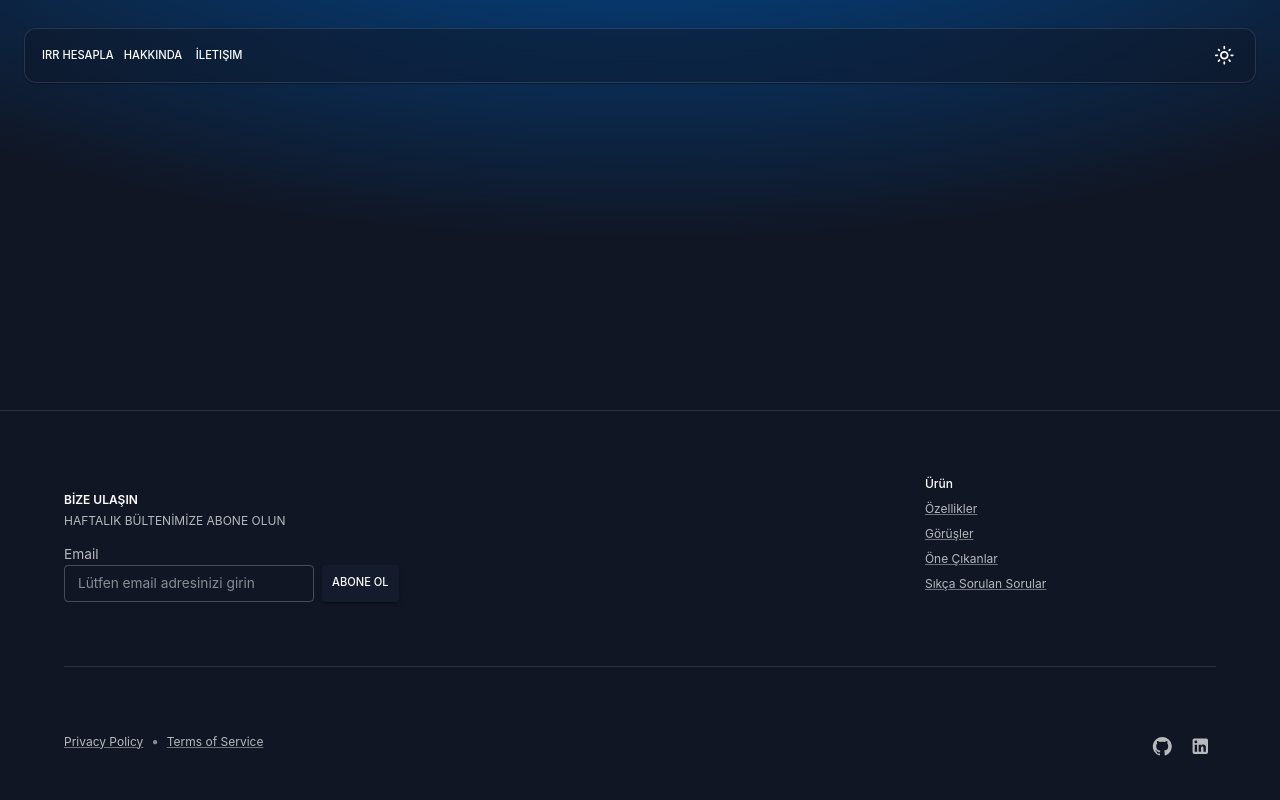
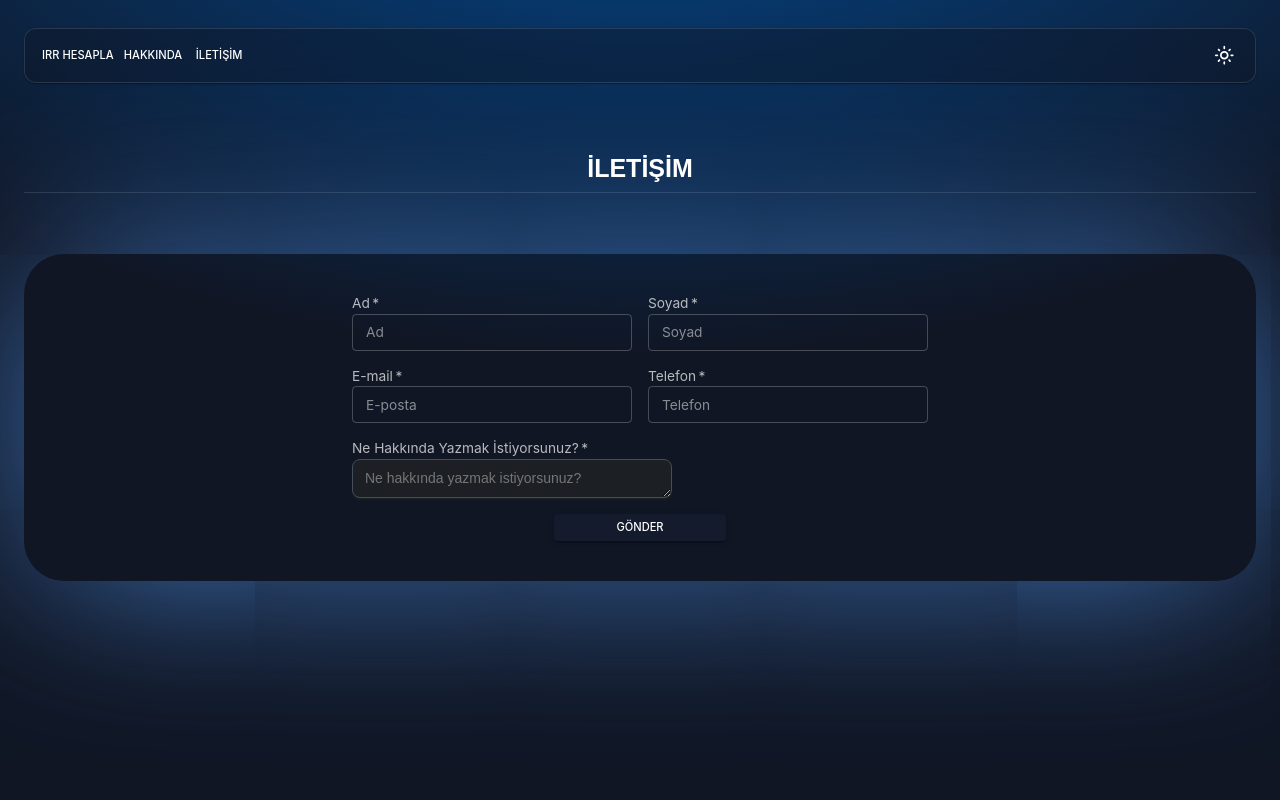
Before and after one commit to haticekatranciakgul/test.kredi-maliyeti-hesaplama, a React (Create React App) app: page /iletisim in a window 1280 px wide. Shown: the top 800 px of the page. Built offline with nearby package versions, Linux system fonts and the light colour scheme.

Commit message:
Update text

```diff
--- a/package.json
+++ b/package.json
@@ -6,6 +6,7 @@
     "@emotion/core": "^11.0.0",
     "@emotion/react": "^11.14.0",
     "@emotion/styled": "^11.14.0",
+    "@mui/base": "^5.0.0-beta.68",
     "@mui/icons-material": "^5.16.13",
     "@mui/material": "^5.16.14",
     "@mui/styles": "^6.3.0",
--- a/src/App.js
+++ b/src/App.js
@@ -21,7 +21,7 @@ const App = () => {
                             <Route path="/" element={<Home></Home>}></Route>
                             <Route path="/hesapla" element={<Calculate></Calculate>}></Route>
                             <Route path="/hakkinda" element={<About></About>}></Route>
-                            <Route path="/iletişim" element={<Contact></Contact>}></Route>
+                            <Route path="/iletisim" element={<Contact></Contact>}></Route>
                         </Routes>
                     </Layout>
                 </BrowserRouter>
--- /dev/null
+++ b/src/Components/TextArea.js
@@ -0,0 +1,60 @@
+import * as React from 'react';
+import { TextareaAutosize as BaseTextareaAutosize } from '@mui/base/TextareaAutosize';
+import { styled } from '@mui/system';
+
+export default function UnstyledTextareaIntroduction() {
+  return <TextareaAutosize aria-label="empty textarea" placeholder="Ne hakkında yazmak istiyorsunuz?" />;
+}
+
+const blue = {
+  100: '#DAECFF',
+  200: '#b6daff',
+  400: '#3399FF',
+  500: '#007FFF',
+  600: '#0072E5',
+  900: '#003A75',
+};
+
+const grey = {
+  50: '#F3F6F9',
+  100: '#E5EAF2',
+  200: '#DAE2ED',
+  300: '#C7D0DD',
+  400: '#B0B8C4',
+  500: '#9DA8B7',
+  600: '#6B7A90',
+  700: '#434D5B',
+  800: '#303740',
+  900: '#1C2025',
+};
+
+const TextareaAutosize = styled(BaseTextareaAutosize)(
+  ({ theme }) => `
+  box-sizing: border-box;
+  width: 320px;
+  font-family: 'IBM Plex Sans', sans-serif;
+  font-size: 0.875rem;
+  font-weight: 400;
+  line-height: 1.5;
+  padding: 8px 12px;
+  border-radius: 8px;
+  color: ${theme.palette.mode === 'dark' ? grey[300] : grey[900]};
+  background: ${theme.palette.mode === 'dark' ? grey[900] : '#fff'};
+  border: 1px solid ${theme.palette.mode === 'dark' ? grey[700] : grey[200]};
+  box-shadow: 0 2px 2px ${theme.palette.mode === 'dark' ? grey[900] : grey[50]};
+
+  &:hover {
+    border-color: ${blue[400]};
+  }
+
+  &:focus {
+    border-color: ${blue[400]};
+    box-shadow: 0 0 0 3px ${theme.palette.mode === 'dark' ? blue[600] : blue[200]};
+  }
+
+  /* firefox */
+  &:focus-visible {
+    outline: 0;
+  }
+`,
+);
--- a/src/Pages/Contact.js
+++ b/src/Pages/Contact.js
@@ -11,6 +11,7 @@ import { useDispatch, useSelector } from 'react-redux';
 import { useForm, Controller } from 'react-hook-form';
 import { FormHelperText } from '@mui/material';
 import { submitForm } from '../Redux/formSlice';
+import TextArea from '../Components/TextArea';
 
 const FormGrid = styled(Grid)(() => ({
     display: 'flex',
@@ -137,7 +138,8 @@ function Contact() {
                                         <FormLabel htmlFor="about-topic" required>
                                             Ne Hakkında Yazmak İstiyorsunuz?
                                         </FormLabel>
-                                        <Controller
+                                        <TextArea fullWidth ></TextArea>
+                                        {/* <Controller
                                             name="about"
                                             control={control}
                                             defaultValue=""
@@ -145,7 +147,7 @@ function Contact() {
                                             render={({ field }) => (
                                                 <OutlinedInput {...field} placeholder="Ne hakkında yazmak istiyorsunuz?" size="small" />
                                             )}
-                                        />
+                                        /> */}
                                         {errors.about && <FormHelperText error>{errors.about.message}</FormHelperText>}
                                     </FormGrid>
                                 </Grid>
--- a/src/Pages/Footer.js
+++ b/src/Pages/Footer.js
@@ -91,25 +91,17 @@ export default function Footer() {
             <Link color="text.secondary" variant="body2" href="#">
               Özellikler
             </Link>
-            <Link color="text.secondary" variant="body2" href="#">
+            <Link color="text.secondary" variant="body2" href="/iletisim">
               Görüşler
             </Link>
-            <Link color="text.secondary" variant="body2" href="#">
+            {/* <Link color="text.secondary" variant="body2" href="#">
               Öne Çıkanlar
-            </Link>
+            </Link> */}
             <Link color="text.secondary" variant="body2" href={`/hakkinda`}>
               Sıkça Sorulan Sorular
             </Link>
           </Box>
-          <Box
-            sx={{
-              display: { xs: 'none', sm: 'flex' },
-              flexDirection: 'column',
-              gap: 1,
-            }}
-          >
 
-          </Box>
 
         </Box>
         <Box
--- a/src/Pages/Navbar.js
+++ b/src/Pages/Navbar.js
@@ -65,17 +65,17 @@ export default function AppAppBar() {
               <Button variant="text"
                 sx={{ color: theme => theme.palette.mode === 'dark' ? 'white' : 'black' }}
                 color="inherit" size="small">
-                  <Link to={`/hesapla`} style={{ textDecoration: 'none', color: 'inherit' }}>IRR Hesapla</Link>
+                  <Link to={`/hesapla`} style={{ textDecoration: 'none', color: 'inherit' }}>IRR HESAPLA</Link>
               </Button>
               <Button variant="text"
                 sx={{ color: theme => theme.palette.mode === 'dark' ? 'white' : 'black' }}
                 size="small">
-                  <Link to={`/hakkinda`} style={{ textDecoration: 'none', color: 'inherit' }}>Hakkında</Link>
+                  <Link to={`/hakkinda`} style={{ textDecoration: 'none', color: 'inherit' }}>HAKKINDA</Link>
               </Button>
               <Button variant="text"
                 sx={{ color: theme => theme.palette.mode === 'dark' ? 'white' : 'black' }}
                 color="inherit" size="small" >
-                  <Link to={`/iletişim`} style={{ textDecoration: 'none', color: 'inherit' }}>İletişim</Link>
+                  <Link to={`/iletisim`} style={{ textDecoration: 'none', color: 'inherit' }}>İLETİŞİM</Link>
               </Button>
             </Box>
           </Box>
```
Also changed, not shown: 1 other file (tests, documents, lock files or other folders).
